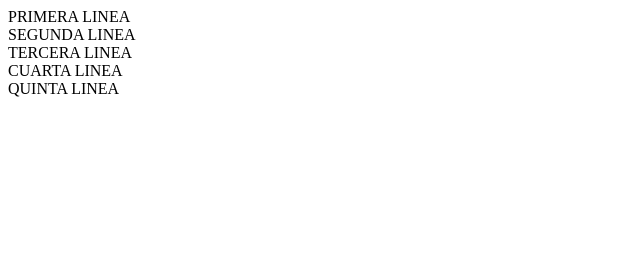
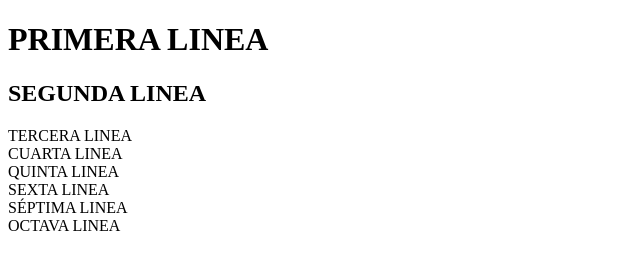
Before and after one commit to RobertMoralesO/clase_git_unimagdalena_1, a plain HTML site: page index.html in a window 1280 px wide. Shown: the whole page, without its empty margins (0-640 px from the left). Drawn offline with Linux system fonts and the light colour scheme.

Commit message:
Cuarto Commit

```diff
--- a/index.html
+++ b/index.html
@@ -7,10 +7,13 @@
     <title>Mi página web</title>
 </head>
 <body>
-    <div>PRIMERA LINEA</div>
-    <div>SEGUNDA LINEA</div>
+    <div><h1>PRIMERA LINEA</h1></div>
+    <div><h2>SEGUNDA LINEA</h2></div>
     <div>TERCERA LINEA</div>
     <div>CUARTA LINEA</div>
     <div>QUINTA LINEA</div>
+    <div>SEXTA LINEA</div>
+    <div>SÉPTIMA LINEA</div>
+    <div>OCTAVA LINEA</div>
 </body>
 </html>
```
